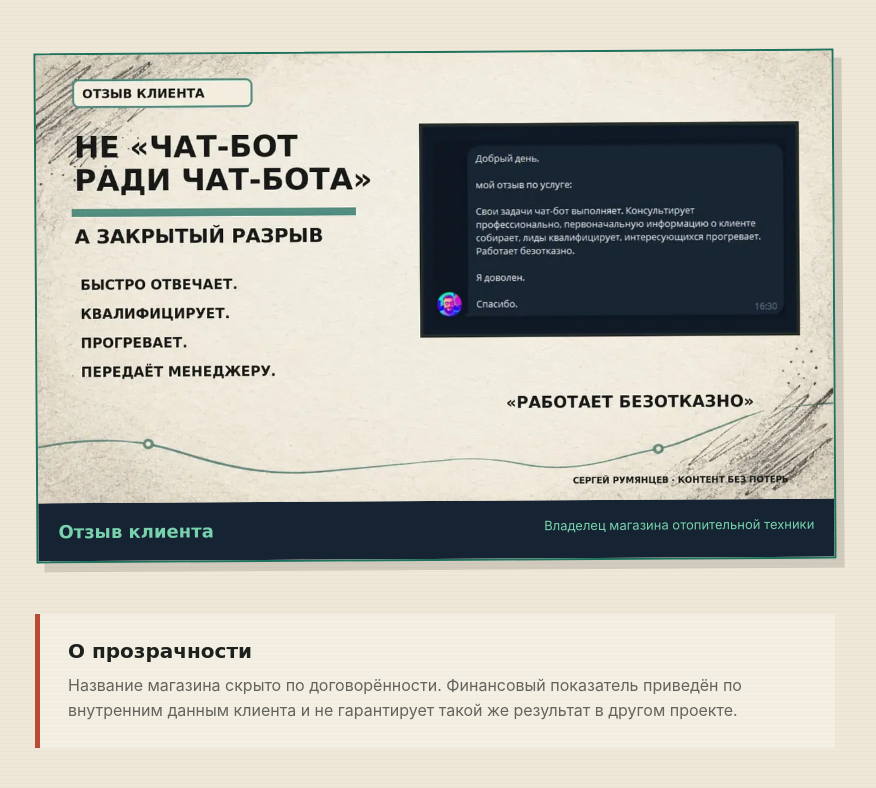
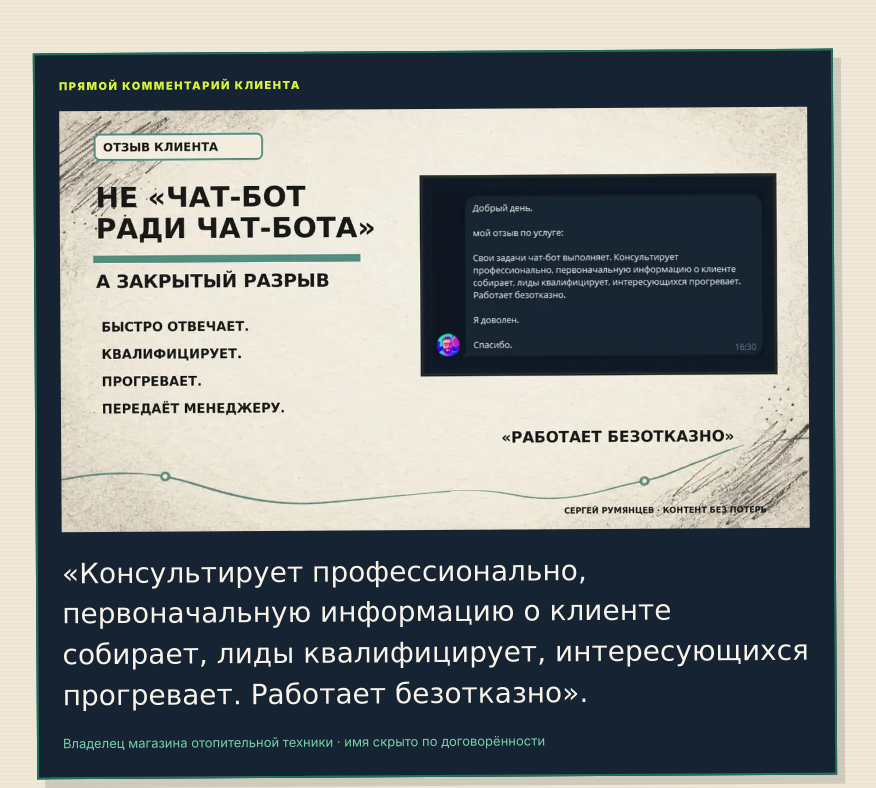
Before and after one commit to olroumiantseva-lab/antisboy-site, a plain HTML site: page case-gpt.html in a window 1280 px wide. Shown: the part 2175-2963 px from the top of the page, without its empty margins (205-1081 px from the left). Drawn offline with Linux system fonts and the light colour scheme.

Commit message:
Add files via upload

```diff
--- a/case-gpt.html
+++ b/case-gpt.html
@@ -7,7 +7,7 @@
   <link rel="canonical" href="https://antisboy.ru/case-gpt.html">
   <title>GPT-продавец: +412 000 ₽ — кейс «Антисбой»</title>
   <link rel="icon" href="favicon.svg" type="image/svg+xml">
-  <link rel="stylesheet" href="styles.css?v=20260726f">
+  <link rel="stylesheet" href="styles.css?v=20260726g">
 </head>
 <body class="case-page">
   <header class="topbar">
@@ -34,9 +34,11 @@
       <p>Собрали GPT-продавца под реальные вопросы клиентов: он уточнял параметры, помогал подобрать решение и доводил разговор до действия — без попытки изображать живого менеджера там, где нужен человек.</p>
       <h2>Что сработало</h2>
       <p>Автоматизация закрыла разрыв между первым сообщением и предметным диалогом. За первые 30 дней проект получил 412 000 ₽ дополнительного оборота.</p>
-      <figure class="client-review client-review--wide">
-        <img src="assets/review-gpt.webp" alt="Отзыв клиента: чат-бот консультирует профессионально, квалифицирует лиды, прогревает и работает безотказно" width="1200" height="675" loading="lazy" decoding="async">
-        <figcaption><b>Отзыв клиента</b><span>Владелец магазина отопительной техники</span></figcaption>
+      <figure class="client-review">
+        <p class="review-label">Прямой комментарий клиента</p>
+        <img src="assets/review-gpt.webp?v=2" alt="Отзыв клиента: чат-бот консультирует профессионально, квалифицирует лиды, прогревает и работает безотказно" width="900" height="502" loading="lazy" decoding="async">
+        <blockquote>«Консультирует профессионально, первоначальную информацию о клиенте собирает, лиды квалифицирует, интересующихся прогревает. Работает безотказно».</blockquote>
+        <figcaption>Владелец магазина отопительной техники · имя скрыто по договорённости</figcaption>
       </figure>
       <aside><b>О прозрачности</b><p>Название магазина скрыто по договорённости. Финансовый показатель приведён по внутренним данным клиента и не гарантирует такой же результат в другом проекте.</p></aside>
     </section>
```
Also changed, not shown: case-finance.html (+1 -1 lines), case-relotera.html (+1 -1 lines), index.html (+1 -1 lines).
